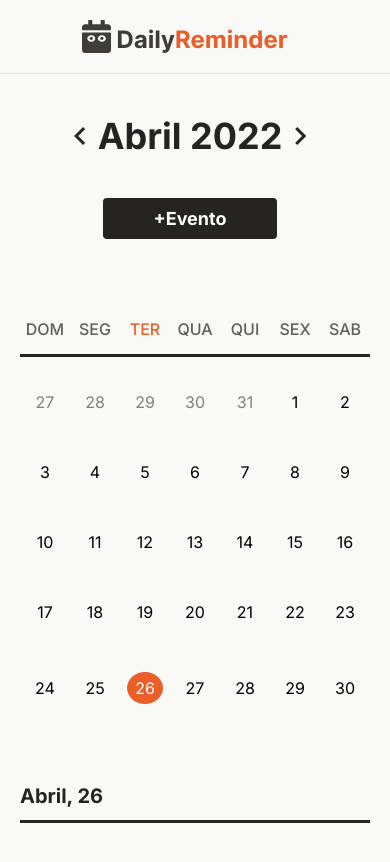
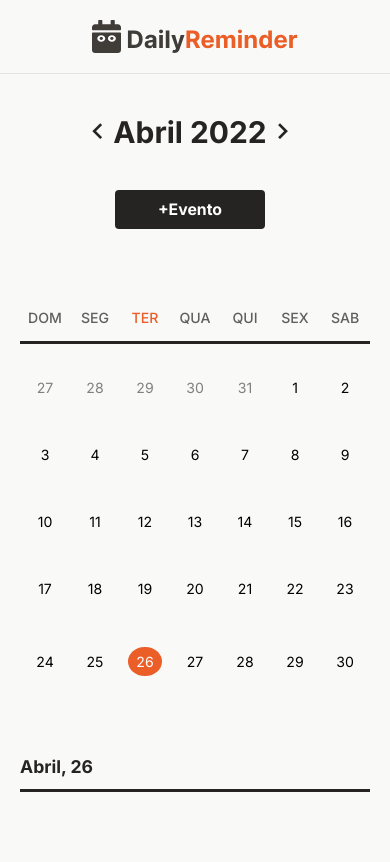
Before and after one commit to GeovaniSS/calendar, a plain HTML site: page index.html in a window 390 px wide. Drawn offline with Linux system fonts and the light colour scheme.

Commit message:
🐛 fix: responsive fix and fonts

```diff
--- a/assets/css/style.css
+++ b/assets/css/style.css
@@ -20,13 +20,18 @@
   --white: #fff;
 }
 
+html {
+  font-size: 62.5%;
+}
+
 body {
   background-color: var(--bg-color);
+  font-size: 1.6rem;
   font-family: 'Inter';
 }
 
 h1 {
-  font-size: 36px;
+  font-size: 3.4rem;
   color: var(--dark);
 }
 
@@ -42,7 +47,7 @@ button {
   border: none;
   font-family: 'Inter';
   font-weight: bold;
-  font-size: 18px;
+  font-size: 1.8rem;
   color: var(--white);
 }
 
@@ -63,7 +68,6 @@ section {
   justify-content: space-between;
   align-items: center;
   flex-wrap: wrap;
-  gap: 20px;
   max-width: 1200px;
   padding: 20px;
   margin: auto;
@@ -83,7 +87,7 @@ section {
 
 .header-menu span {
   cursor: pointer;
-  font-size: 28px;
+  font-size: 2.8rem;
   color: var(--brown);
 }
 
@@ -124,7 +128,7 @@ section {
 
 .s-calendar--year span {
   cursor: pointer;
-  font-size: 36px;
+  font-size: 3.6rem;
   color: var(--dark);
 }
 
@@ -216,7 +220,7 @@ section {
 }
 
 .selected-day {
-  font-size: 20px;
+  font-size: 2rem;
   font-weight: bold;
   text-transform: capitalize;
   color: var(--dark);
@@ -271,17 +275,26 @@ section {
 }
 
 .event-description {
-  font-size: 14px;
+  font-size: 1.4rem;
   color: var(--gray);
 }
 
 @media screen and (max-width: 800px) {
+  .s-calendar p {
+    padding: 0 0 0 10px;
+    width: 35ch;
+  }
+
   .s-calendar--events {
     grid-template-columns: minmax(400px, auto);
   }
 }
 
 @media screen and (max-width: 500px) {
+  html {
+    font-size: 55%;
+  }
+
   .header {
     justify-content: center;
   }
```
